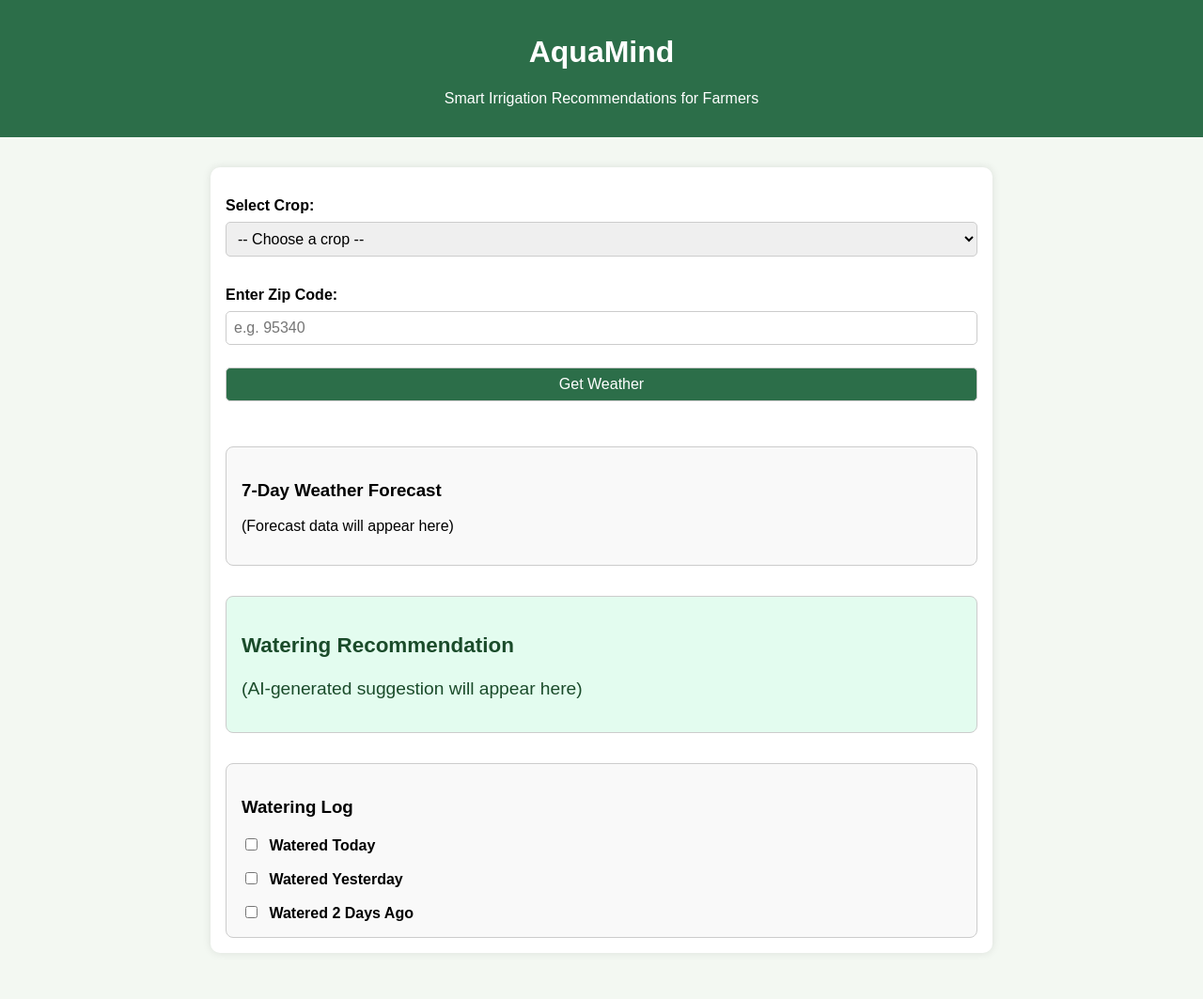
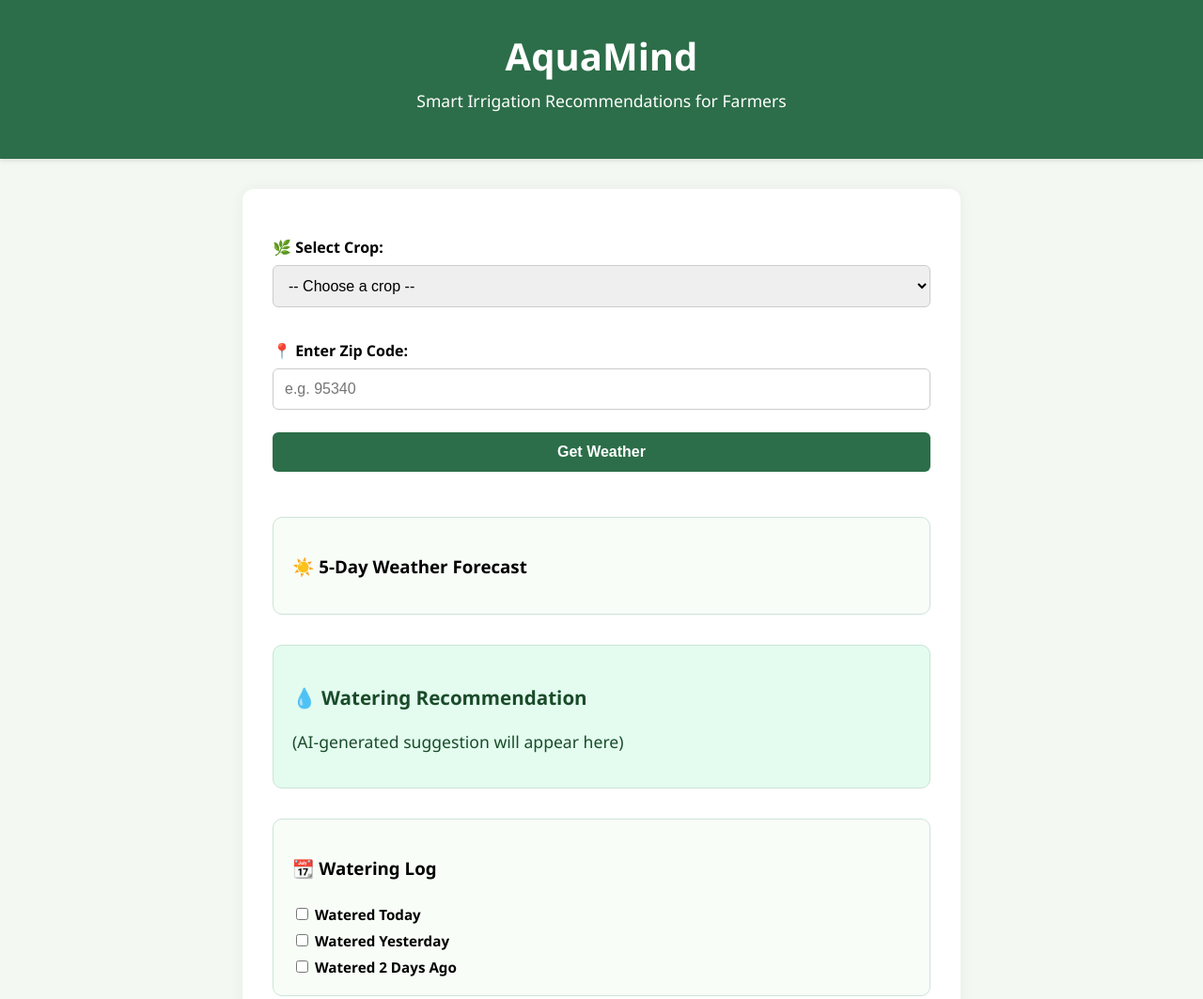
Before and after one commit to nihalmaddala/WaterUsageOptimizer, a plain HTML site: page AquaOptimizerWebsite/frontpage.html in a window 1280 px wide. Shown: the top 1063 px of the page at 94% size. Drawn offline with Linux system fonts and the light colour scheme.

Commit message:
reorganized weather

```diff
--- a/AquaOptimizerWebsite/frontpage.css
+++ b/AquaOptimizerWebsite/frontpage.css
@@ -1,5 +1,5 @@
 body {
-    font-family: Arial, sans-serif;
+  font-family: 'Segoe UI', Tahoma, Geneva, Verdana, sans-serif;
   background: #f3f8f2;
   margin: 0;
   padding: 0;
@@ -8,59 +8,94 @@ body {
 header {
   background-color: #2c6e49;
   color: white;
-    padding: 1rem;
+  padding: 2rem 1rem;
   text-align: center;
+  box-shadow: 0 2px 5px rgba(0, 0, 0, 0.1);
+}
+
+header h1 {
+  margin: 0;
+  font-size: 2.5rem;
+}
+
+header p {
+  font-size: 1.1rem;
+  margin-top: 0.5rem;
 }
 
 .container {
-    max-width: 800px;
+  max-width: 700px;
   margin: 2rem auto;
-    padding: 1rem;
+  padding: 2rem;
   background-color: white;
-    border-radius: 10px;
-    box-shadow: 0 0 10px rgba(0,0,0,0.1);
+  border-radius: 12px;
+  box-shadow: 0 0 15px rgba(0, 0, 0, 0.05);
 }
 
 label {
   display: block;
-    margin-top: 1rem;
-    font-weight: bold;
+  margin-top: 1.2rem;
+  font-weight: 600;
+  font-size: 1rem;
 }
 
 select, input[type="text"], button {
   width: 100%;
-    padding: 0.5rem;
+  padding: 0.75rem;
   margin-top: 0.5rem;
   margin-bottom: 1rem;
   border: 1px solid #ccc;
-    border-radius: 5px;
+  border-radius: 6px;
   font-size: 1rem;
+  box-sizing: border-box;
 }
 
 button {
   background-color: #2c6e49;
   color: white;
-    cursor: pointer;
+  font-weight: bold;
+  border: none;
+  transition: background-color 0.3s ease;
 }
 
 button:hover {
-    background-color: #245d3c;
+  background-color: #1f4e36;
 }
 
 .weather, .recommendation, .calendar {
   margin-top: 2rem;
-    padding: 1rem;
-    border: 1px solid #ccc;
-    border-radius: 8px;
-    background: #f9f9f9;
+  padding: 1.25rem;
+  border-radius: 10px;
+  background: #f8fdf8;
+  border: 1px solid #cce4d6;
 }
 
 .recommendation {
   background-color: #e3fcef;
   color: #1a4b2a;
-    font-size: 1.2rem;
+  font-size: 1.1rem;
 }
 
-  .calendar input {
-    margin-right: 0.5rem;
+.calendar label {
+  display: inline-block;
+  margin-top: 0.5rem;
+  font-size: 0.95rem;
 }
+
+.forecast-grid {
+  display: grid;
+  grid-template-columns: repeat(auto-fit, minmax(110px, 1fr));
+  justify-content: center;
+  gap: 1rem;
+  margin-top: 1rem;
+}
+
+.forecast-card {
+  background: #ffffff;
+  border: 1px solid #d0e0d0;
+  border-radius: 8px;
+  padding: 0.5rem;
+  text-align: center;
+  font-size: 0.9rem;
+  box-shadow: 0 1px 5px rgba(0, 0, 0, 0.05);
+}
--- a/AquaOptimizerWebsite/frontpage.html
+++ b/AquaOptimizerWebsite/frontpage.html
@@ -12,7 +12,8 @@
   </header>
 
   <div class="container">
-    <label for="crop">Select Crop:</label>
+    <div class="form-section">
+      <label for="crop">🌿 Select Crop:</label>
       <select id="crop">
         <option value="">-- Choose a crop --</option>
         <option value="tomato">Tomato</option>
@@ -20,24 +21,27 @@
         <option value="grape">Grape</option>
       </select>
 
-    <label for="location">Enter Zip Code:</label>
+      <label for="location">📍 Enter Zip Code:</label>
       <input type="text" id="location" placeholder="e.g. 95340" />
       <button onclick="getWeather()">Get Weather</button>
+    </div>
 
     <div class="weather">
-      <h3>7-Day Weather Forecast</h3>
-      <p>(Forecast data will appear here)</p>
+      <h3>☀️ 5-Day Weather Forecast</h3>
+      <div class="forecast-grid" id="forecastGrid">
+        <!-- Forecast cards will go here dynamically -->
+      </div>
     </div>
 
     <div class="recommendation">
-      <h3>Watering Recommendation</h3>
+      <h3>💧 Watering Recommendation</h3>
       <p>(AI-generated suggestion will appear here)</p>
     </div>
 
     <div class="calendar">
-      <h3>Watering Log</h3>
-      <label><input type="checkbox" /> Watered Today</label>
-      <label><input type="checkbox" /> Watered Yesterday</label>
+      <h3>📆 Watering Log</h3>
+      <label><input type="checkbox" /> Watered Today</label><br />
+      <label><input type="checkbox" /> Watered Yesterday</label><br />
       <label><input type="checkbox" /> Watered 2 Days Ago</label>
     </div>
   </div>
--- a/AquaOptimizerWebsite/script.js
+++ b/AquaOptimizerWebsite/script.js
@@ -16,22 +16,28 @@ async function getWeather() {
 }
 
 function displayForecast(data) {
-  const weatherDiv = document.querySelector(".weather p");
-  let output = "";
+  const forecastGrid = document.getElementById("forecastGrid");
+  forecastGrid.innerHTML = "";
 
   if (!data.list) {
-    weatherDiv.innerHTML = "⚠️ Unable to retrieve forecast. Check zip code.";
+    forecastGrid.innerHTML = "<p>⚠️ Unable to retrieve forecast. Check zip code.</p>";
     return;
   }
 
-  // Get forecast every 24 hours (8 intervals of 3 hours each)
   for (let i = 0; i < data.list.length; i += 8) {
-    const date = new Date(data.list[i].dt * 1000).toLocaleDateString();
-    const temp = data.list[i].main.temp;
+    const date = new Date(data.list[i].dt * 1000);
+    const dayName = date.toLocaleDateString("en-US", { weekday: "short" });
+    const formattedDate = date.toLocaleDateString();
+    const temp = Math.round(data.list[i].main.temp * 10) / 10;
     const rain = data.list[i].rain?.["3h"] || 0;
 
-    output += `${date}: 🌡️ ${temp}°C | 🌧️ ${rain} mm<br>`;
+    const card = document.createElement("div");
+    card.className = "forecast-card";
+    card.innerHTML = `
+      <strong>${dayName}</strong><br>${formattedDate}<br>
+      🌡️ ${temp}°C<br>
+      🌧️ ${rain} mm
+    `;
+    forecastGrid.appendChild(card);
   }
-
-  weatherDiv.innerHTML = output;
 }
```
Lines whose indentation alone changed are shown as unchanged.
